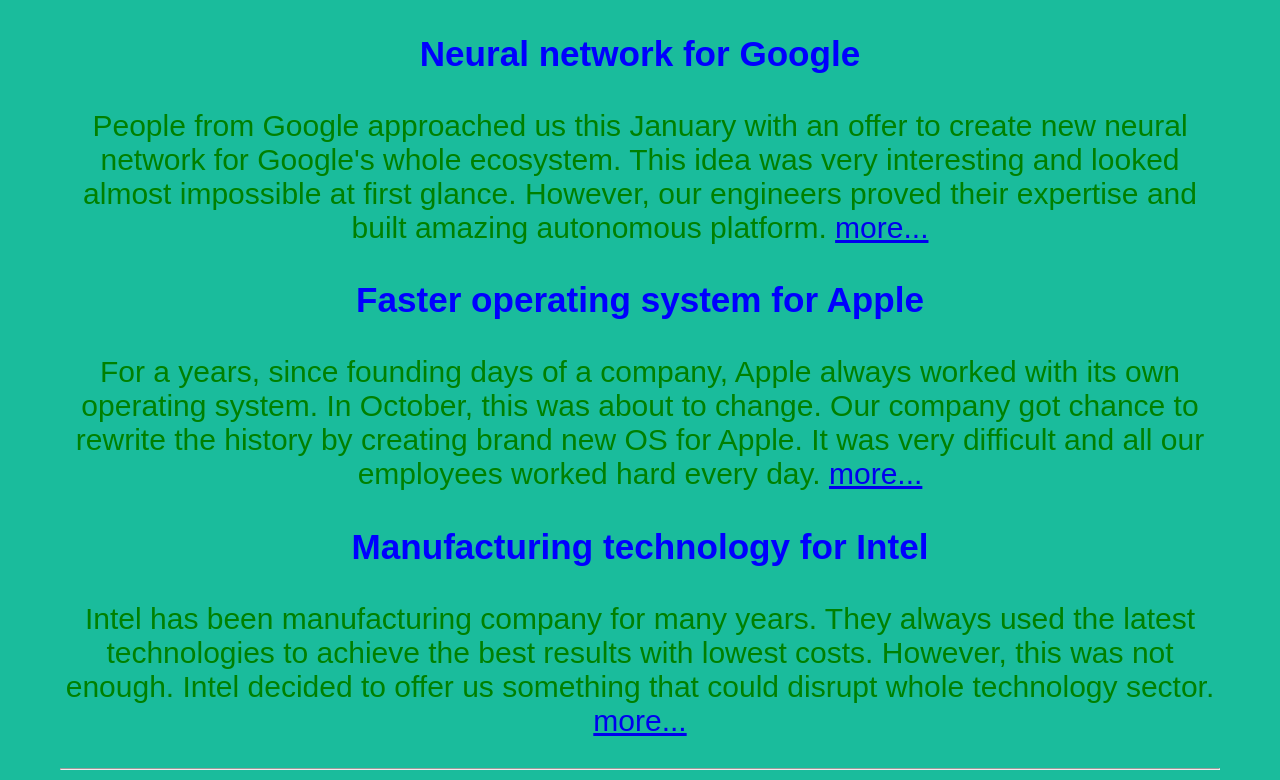
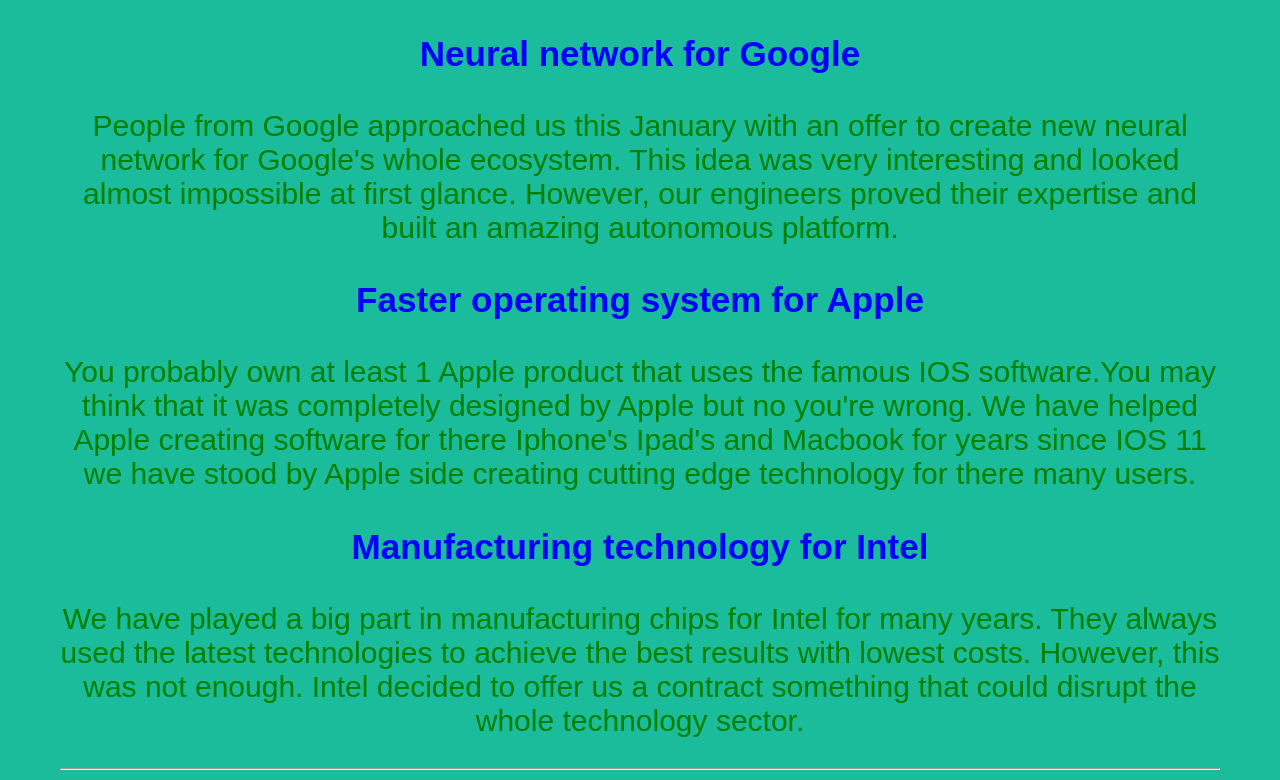
Before and after one commit to Anas6727/Anas6727.github.io, a plain HTML site: page projects.html in a window 1280 px wide. Shown: the part 1600-2380 px from the top of the page. Drawn offline with Linux system fonts and the light colour scheme.

Commit message:
Update projects.html

```diff
--- a/projects.html
+++ b/projects.html
@@ -79,7 +79,7 @@
   <!DOCTYPE html>
 <h1>We are A.P.E</h1>
 <p>Anas Production Engineering.</p>
-  <p>This is our Projects pagee here you can select Home, About us, Technologies and Contacts to explore more about our company!
+  <p>This is our Projects page here you can select Home, About us, Technologies and Contacts to explore more about our company!
 
 </body>
 </html>
@@ -90,15 +90,15 @@
       <h1>Previous Projects</h1>
       <article>
         <h1>Neural network for Google</h1>
-        <p>People from Google approached us this January with an offer to create new neural network for Google's whole ecosystem. This idea was very interesting and looked almost impossible at first glance. However, our engineers proved their expertise and built amazing autonomous platform. <a class="link" href="#">more...</a></p>
+        <p>People from Google approached us this January with an offer to create new neural network for Google's whole ecosystem. This idea was very interesting and looked almost impossible at first glance. However, our engineers proved their expertise and built an amazing autonomous platform.</p>
       </article>
       <article>
         <h1>Faster operating system for Apple</h1>
-        <p>For a years, since founding days of a company, Apple always worked with its own operating system. In October, this was about to change. Our company got chance to rewrite the history by creating brand new OS for Apple. It was very difficult and all our employees worked hard every day. <a class="link" href="#">more...</a></p>
+        <p>You probably own at least 1 Apple product that uses the famous IOS software.You may think that it was completely designed by Apple but no you're wrong. We have helped Apple creating software for there Iphone's Ipad's and Macbook for years since IOS 11 we have stood by Apple side creating cutting edge technology for there many users.</p>
       </article>
       <article>
         <h1>Manufacturing technology for Intel</h1>
-        <p>Intel has been manufacturing company for many years. They always used the latest technologies to achieve the best results with lowest costs. However, this was not enough. Intel decided to offer us something that could disrupt whole technology sector. <a class="link" href="#">more...</a></p>
+        <p>We have played a big part in manufacturing chips for Intel for many years. They always used the latest technologies to achieve the best results with lowest costs. However, this was not enough. Intel decided to offer us a contract something that could disrupt the whole technology sector.</p>
       </article>
     </section>
     <section class="sec-standards" role="section">
```
